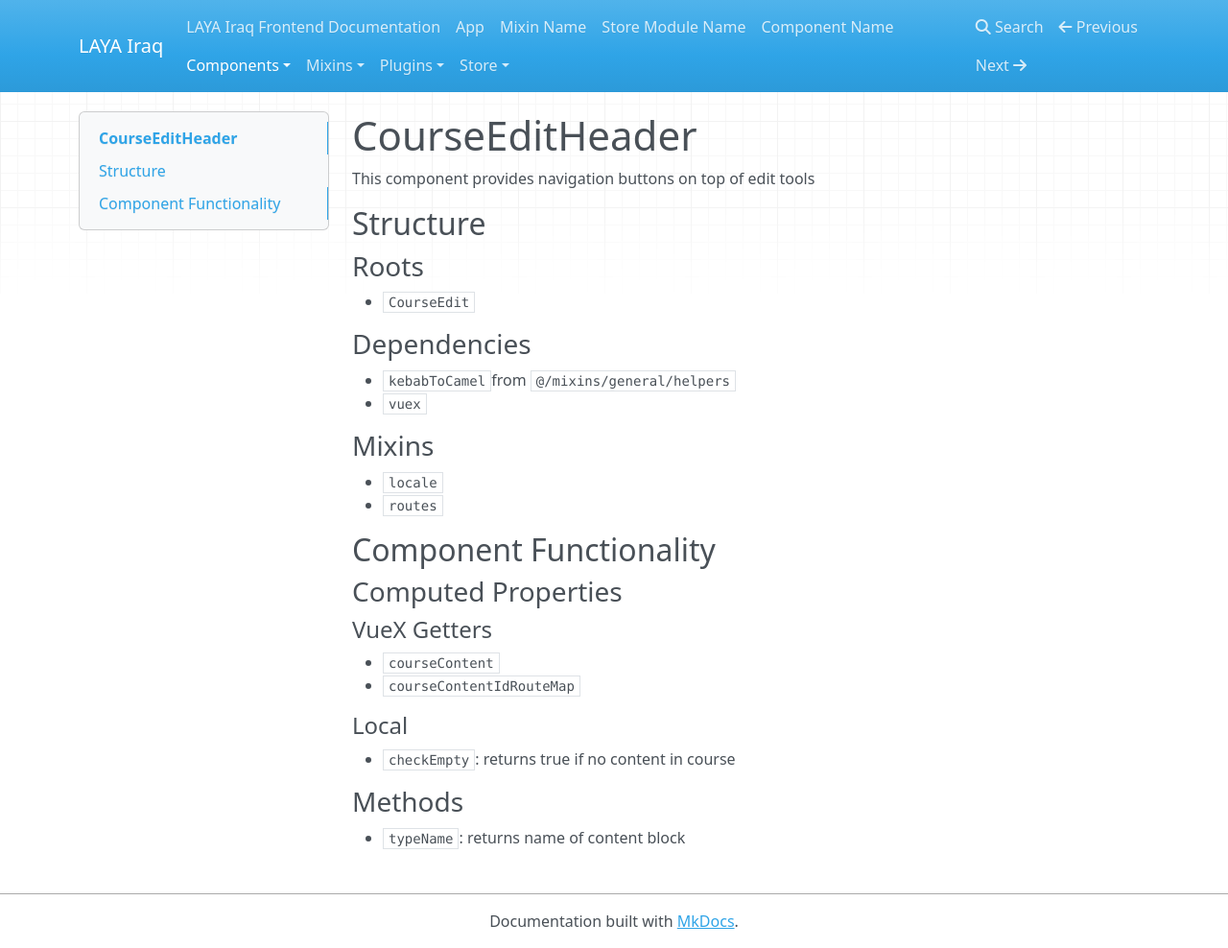
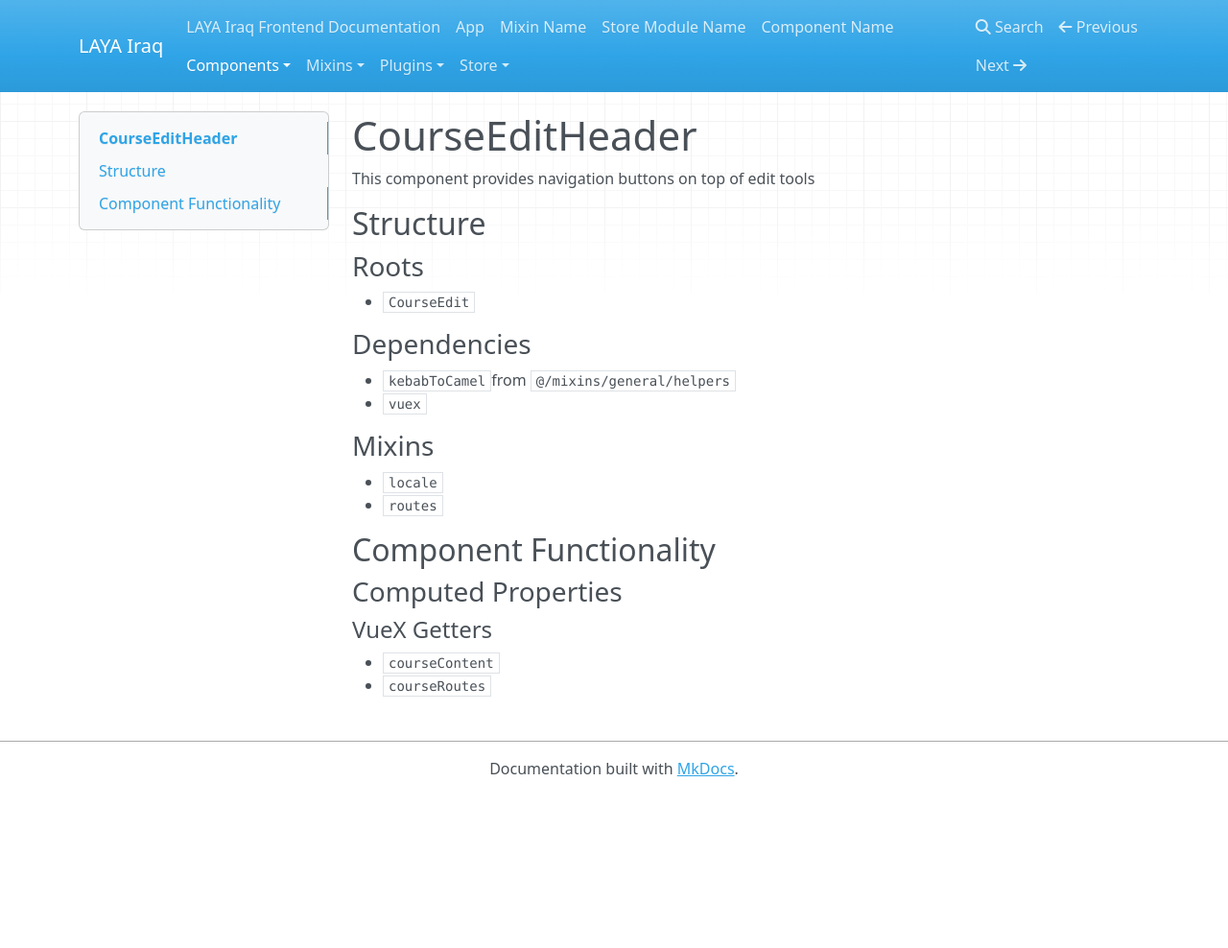
Before and after one commit to LAYAIraq/frontend-docs, an MkDocs documentation site: the page built from docs/components/course/course-edit/course-edit-header.md, in a window 1280 px wide and 988 px high. Shown: the whole window at 96% size. Built offline with MkDocs 1.6.1, drawn with Linux system fonts in a browser that asks for light colours; nearby versions of some CDN libraries.

Commit message:
rename variable in course-edit-header.md

```diff
--- a/docs/components/course/course-edit/course-edit-header.md
+++ b/docs/components/course/course-edit/course-edit-header.md
@@ -21,10 +21,4 @@ Component Functionality
 ### Computed Properties
 #### VueX Getters
 - `courseContent`
-- `courseContentIdRouteMap`
-
-#### Local
-- `checkEmpty`: returns true if no content in course
-
-### Methods
-- `typeName`: returns name of content block
+- `courseRoutes`
```
